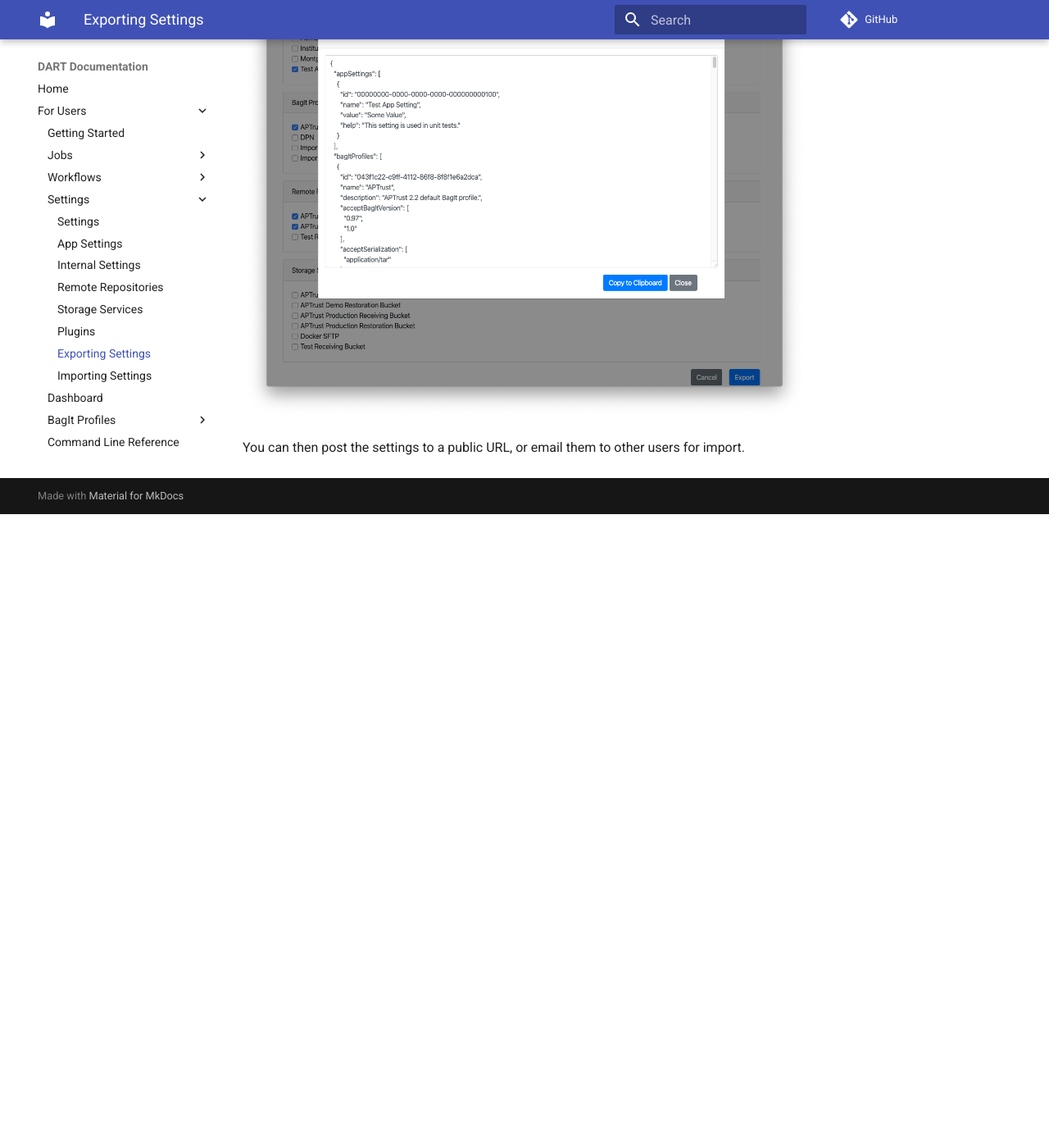
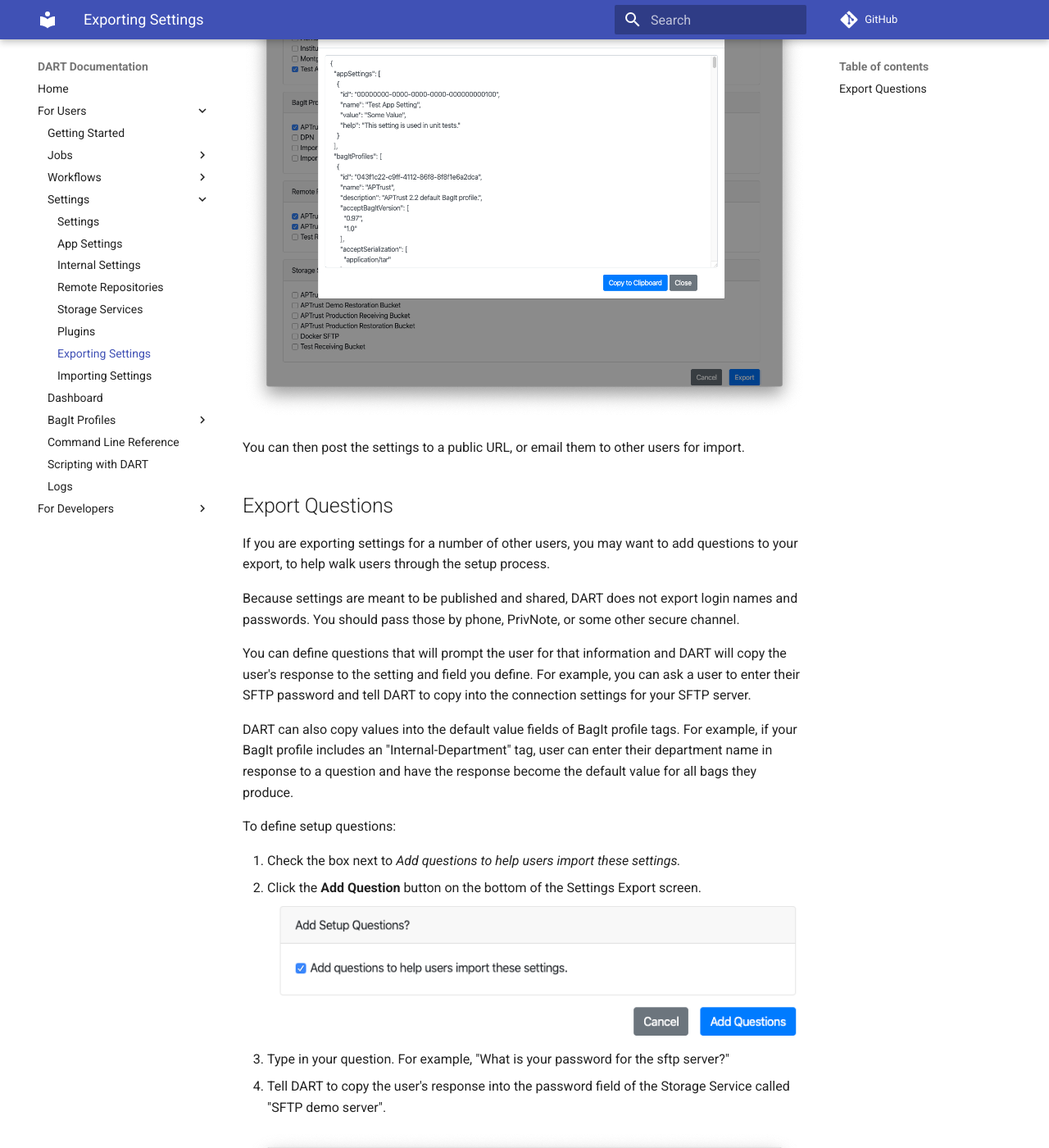
Before and after one commit to APTrust/dart-docs, an MkDocs documentation site: the page built from docs/users/settings/export.md, in a window 1280 px wide and 1400 px high, scrolled down 1301 px. Shown: the whole window at 82% size. Built offline with MkDocs 1.6.1 and Material for MkDocs 9.7.7, drawn with Linux system fonts in a browser that asks for light colours; comment, search, counter and statistics services are not loaded; before the commit the page ends 1928 px from its top, so only the background shows below that.

Commit message:
Added documentation about export questions

```diff
--- a/docs/users/settings/export.md
+++ b/docs/users/settings/export.md
@@ -23,3 +23,23 @@
 ![Exported settings](../../img/settings/export/exported.png)
 
 You can then post the settings to a public URL, or email them to other users for import.
+
+## Export Questions
+
+If you are exporting settings for a number of other users, you may want to add questions to your export, to help walk users through the setup process.
+
+Because settings are meant to be published and shared, DART does not export login names and passwords. You should pass those by phone, PrivNote, or some other secure channel.
+
+You can define questions that will prompt the user for that information and DART will copy the user's response to the setting and field you define. For example, you can ask a user to enter their SFTP password and tell DART to copy into the connection settings for your SFTP server.
+
+DART can also copy values into the default value fields of BagIt profile tags. For example, if your BagIt profile includes an "Internal-Department" tag, user can enter their department name in response to a question and have the response become the default value for all bags they produce.
+
+To define setup questions:
+
+1. Check the box next to _Add questions to help users import these settings._
+1. Click the __Add Question__ button on the bottom of the Settings Export screen.
+    ![Add setup questions](../../img/settings/export/add_questions.png)
+1. Type in your question. For example, "What is your password for the sftp server?"
+1. Tell DART to copy the user's response into the password field of the Storage Service called "SFTP demo server".
+
+![Sample setup question](../../img/settings/export/question.png)
```
Also changed, not shown: docs/img/settings/export/add_questions.png (added), docs/img/settings/export/question.png (added).
